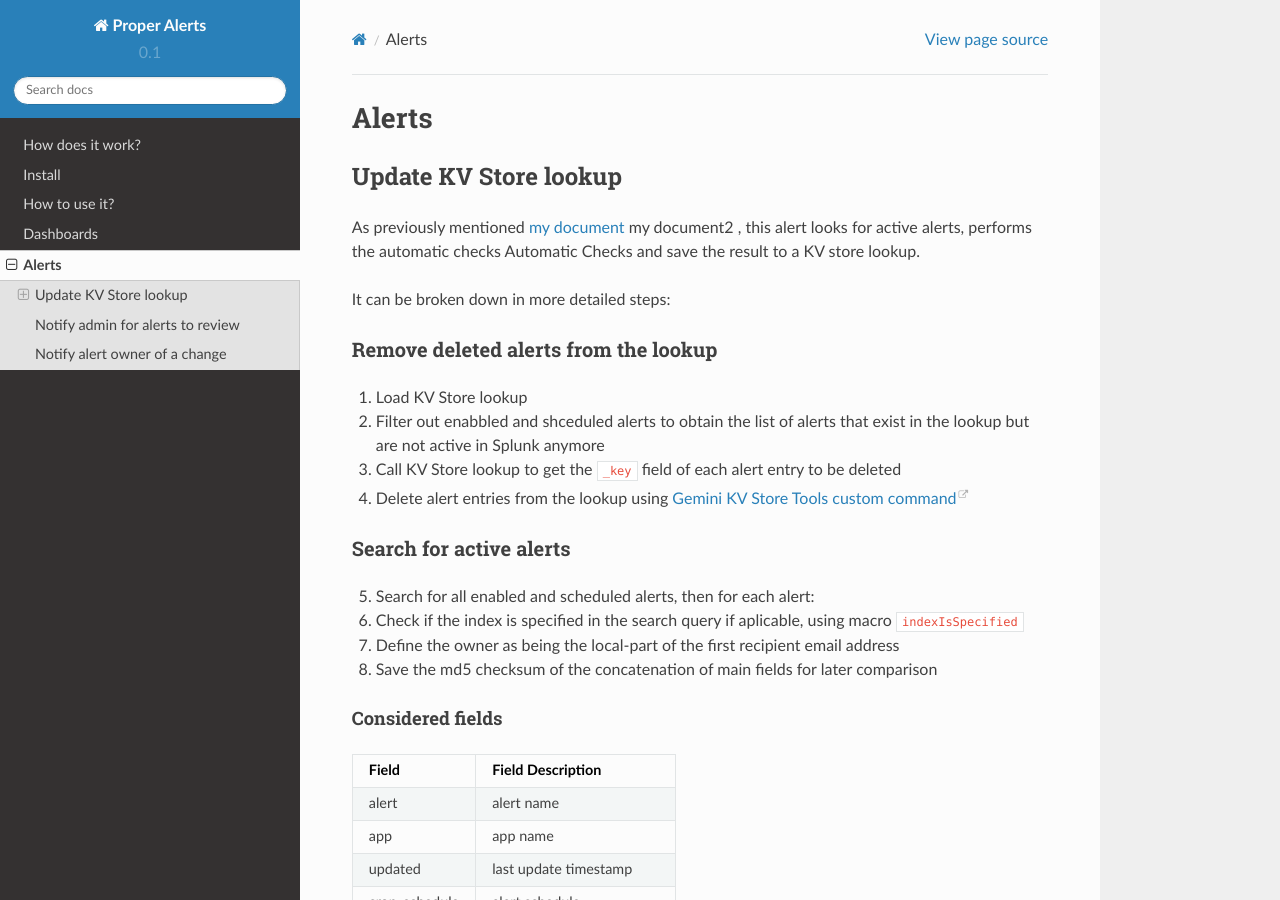
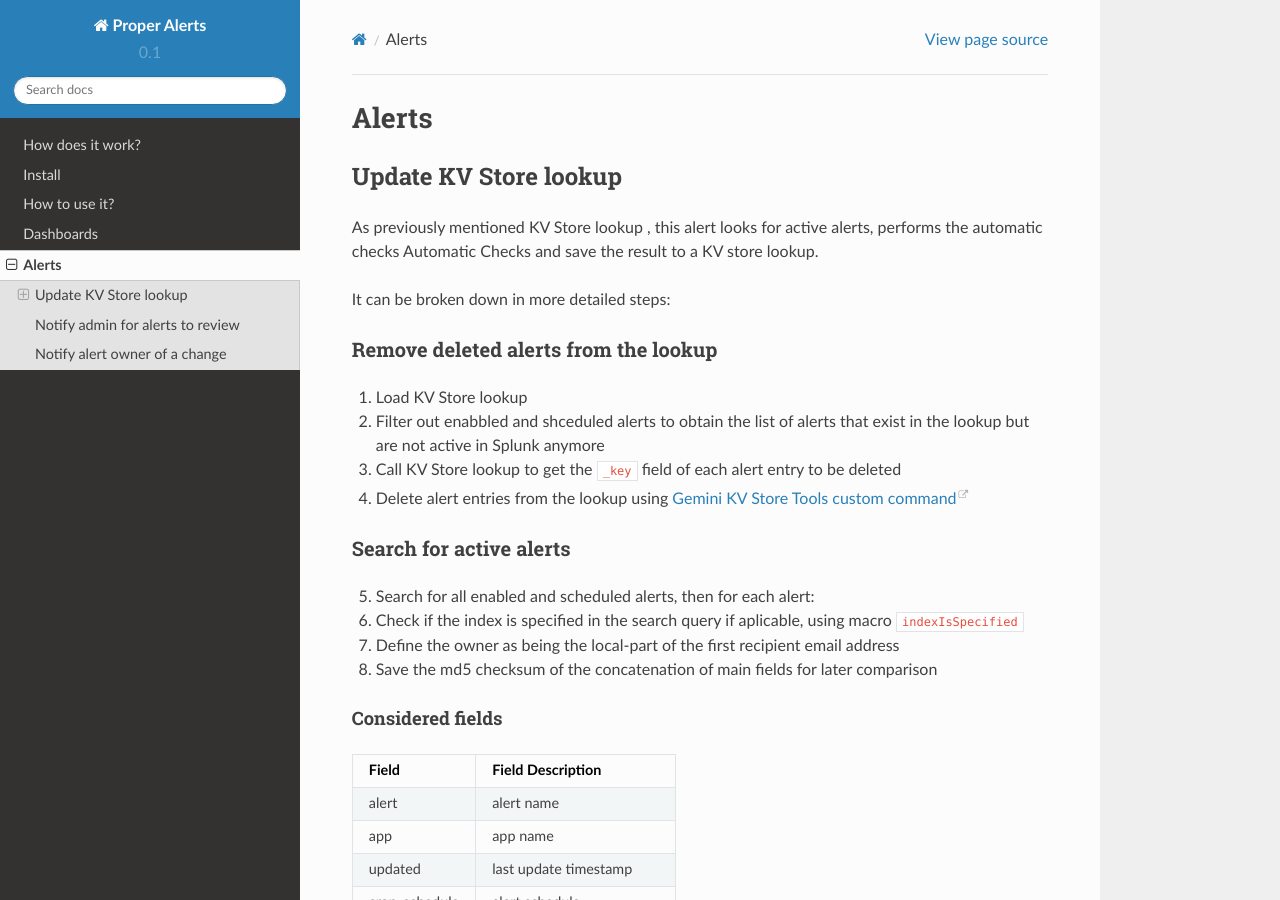
Before and after one commit to a-l-h/splunk-app-proper-alerts, a Sphinx documentation site: the page built from doc/alerts.rst, in a window 1280 px wide and 900 px high. Built offline with Sphinx 7.4.7 and the Read the Docs theme 2.0.0, drawn with Linux system fonts in a browser that asks for light colours.

Commit message:
Update alerts.rst

```diff
--- a/doc/alerts.rst
+++ b/doc/alerts.rst
@@ -4,7 +4,7 @@ Alerts
 Update KV Store lookup
 ######################
 
-As previously mentioned  :doc:`my document <../overview>`  :doc:`my document2 <../overview#kv-store-lookup>` , this alert looks for active alerts, performs the automatic checks :ref:`Automatic Checks` and save the result to a KV store lookup.
+As previously mentioned  :ref:`KV Store lookup` , this alert looks for active alerts, performs the automatic checks :ref:`Automatic Checks` and save the result to a KV store lookup.
 
 It can be broken down in more detailed steps:
 
```
